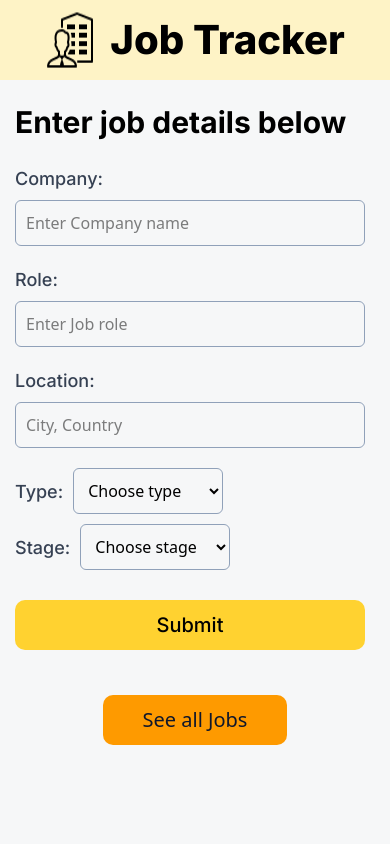
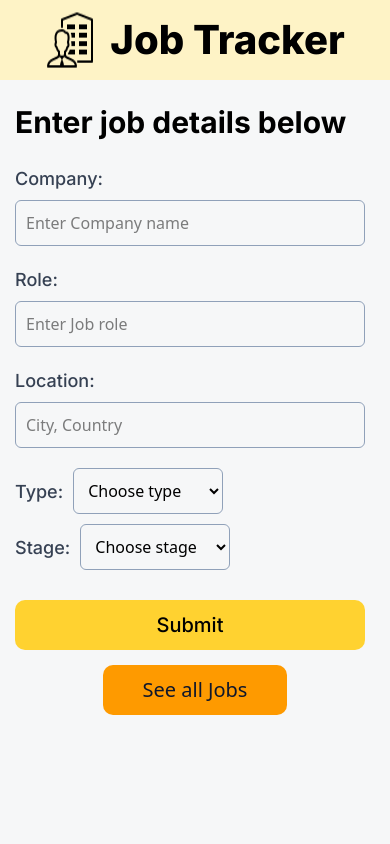
Before and after one commit to Bigbilly-github/job-application-tracker, a React (Vite) app: page / in a window 390 px wide. Shown: the top 844 px of the page. Built offline with nearby package versions, Linux system fonts and the light colour scheme.

Commit message:
correctional changes

```diff
--- a/src/components/main.jsx
+++ b/src/components/main.jsx
@@ -153,8 +153,8 @@ function AddToJob (addJob,job) {
 
     return(
         <>
-        <section className="w-[100%] h-[100vh] sm:mt-[120px] mt-[90px]  flex-col   flex items-center">
-            <div className="flex  w-[550px] flex-col bg-[#F6F7F8] items-center pl-[40px] border-0 sm:shadow-xl pb-[20px] rounded-2xl">
+        <section className="w-[100%] h-[90vh] sm:mt-[120px] mt-[90px]  flex-col   flex items-center">
+            <div className="flex  w-[550px] flex-col bg-[#F6F7F8] items-center pl-[40px] border-0 sm:shadow-xl  sm:pb-[20px] rounded-2xl">
 
 
 
@@ -210,7 +210,7 @@ function AddToJob (addJob,job) {
 
 
              </div>
-             <button  onClick={scrollToSection} type="btn" className="bg-amber-500  text-slate-900  font-medium  px-[40px] mt-[25px] py-[10px] rounded-[10px] border-0 text-[20px] hover:bg-black hover:text-amber-500">See all Jobs</button>
+             <button  onClick={scrollToSection} type="btn" className="bg-amber-500  text-slate-900  font-medium  px-[40px] sm:mt-[25px] mt-[15px] py-[10px] rounded-[10px] border-0 text-[20px] hover:bg-black hover:text-amber-500">See all Jobs</button>
         </section>
         </>
     )
```
